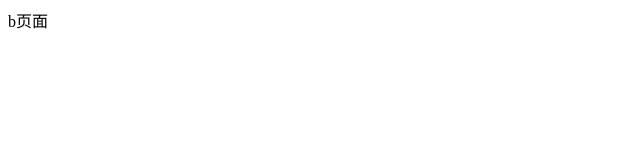
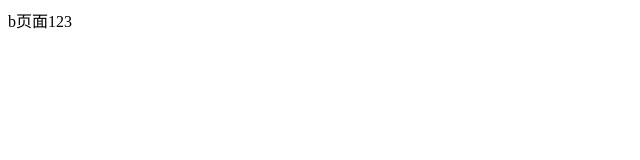
Before and after one commit to CECY0727/cecy.github.io, a plain HTML site: page a/b.html in a window 1280 px wide. Shown: the full height of the page, 0-640 px from the left. Drawn offline with Linux system fonts and the light colour scheme.

Commit message:
Update b.html

```diff
--- a/a/b.html
+++ b/a/b.html
@@ -6,6 +6,6 @@
     <title>Document</title>
 </head>
 <body>
-    b页面
+    b页面123
 </body>
 </html>
```
